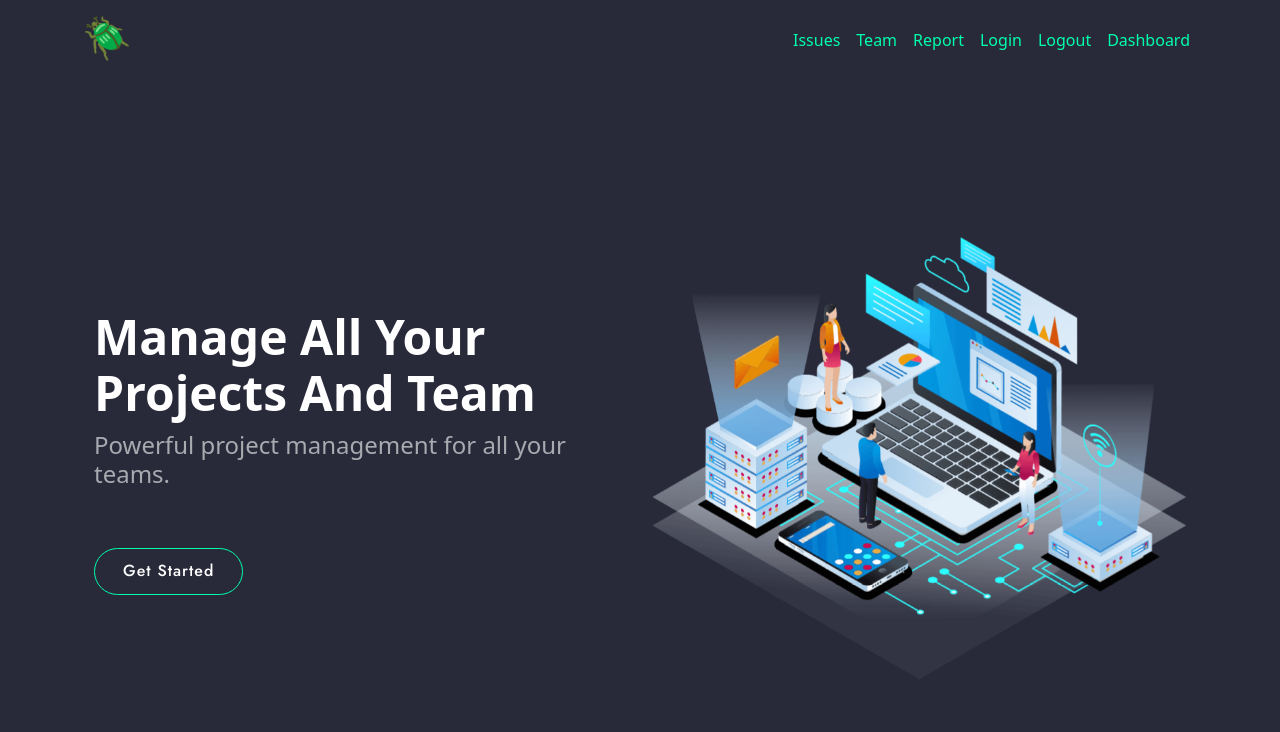
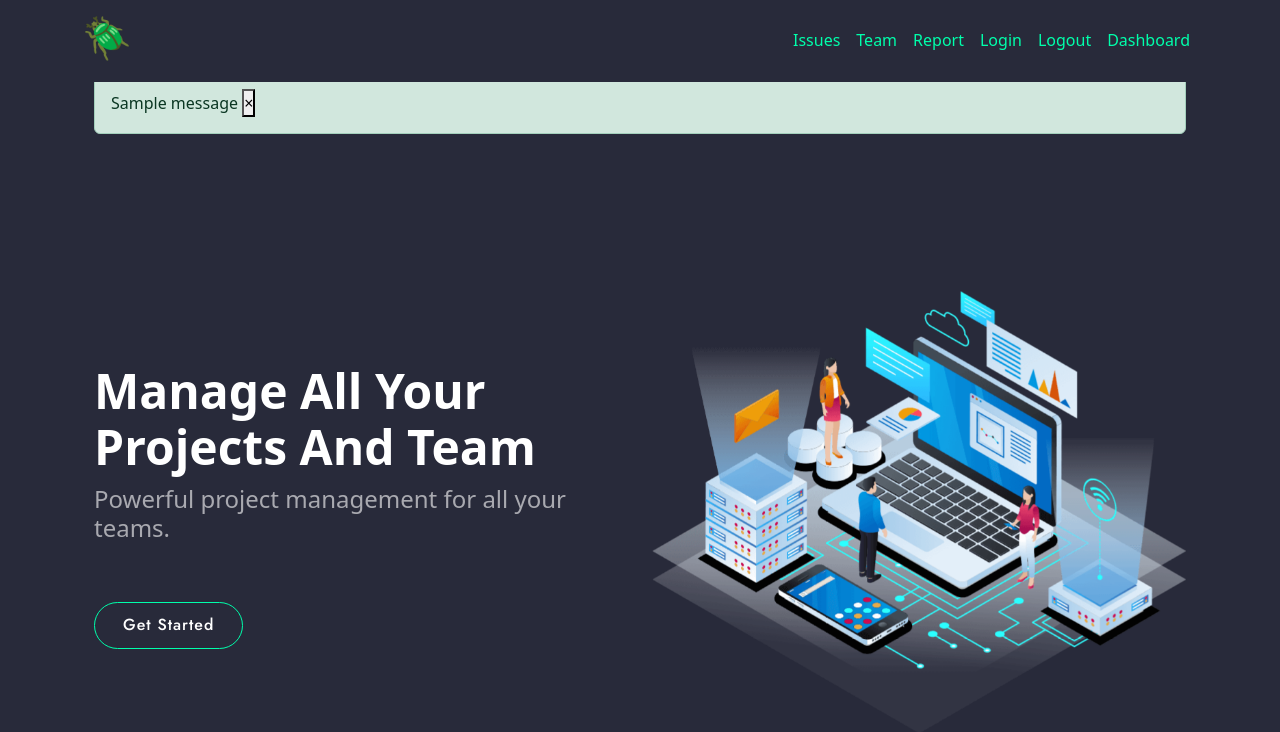
Before and after one commit to wilkensoncode/bug-tacker, a Python web app: template client/templates/index.html in a window 1280 px wide. Shown: the top 732 px of the page. Run offline with Jinja, Linux system fonts and the light colour scheme; the template is opened without the code that fills it, so the values that code supplies are empty; one stand-in notice (Sample message) is shown.

Commit message:
flas messages added

```diff
--- a/client/templates/base.html
+++ b/client/templates/base.html
@@ -54,26 +54,30 @@
 			</div>
 		</nav>
 	</header>
+	<div id="page-container" class="container mt-5 pt-4">
+		<div class="container">
 			{% with messages = get_flashed_messages(with_categories=true) %}
 			{% if messages %}
 			{% for category, message in messages %}
 			{% if category == "error" %}
-					 <div class="alert, alert-danger alert-dismissalble fade, show", role="alert">
-						 <buttom type="button" class="close" data-dismiss="alert">
-							 <span aria-hidden="true">&times;</span>
-						 </buttom>
+			<div class="alert alert-danger alert-dismissable fade show" role="alert">
+				{{ message }}
+				<div type="button" class="close btn" data-dismiss="alert">
+					<i style="all: unset;" aria-hidden="true">&times;</i>
+				</div>
 			</div>
 			{% else %}
-					<div class="alert, alert-success alert-dismissalble fade, show", role="alert">
-						<buttom type="button" class="close" data-dismiss="alert">
-							<span aria-hidden="true">&times;</span>
-						</buttom>
+			<div class="alert alert-success alert-dismissable fade show" role="alert">
+				{{ message }}
+				<button type="button" class="close" data-dismiss="alert">
+					<i style="all: unset;" aria-hidden="true">&times;</i>
+				</button>
 			</div>
 			{% endif %}
 			{% endfor %}
 			{% endif %}
 			{% endwith %}
-	<div id="page-container" class="container mt-5 pt-4">
+		</div>
 		<main id="content-wrap">
 			<!-- all other page content -->
 			<section">
```
Also changed, not shown: server/auths.py (+8 -8 lines). Lines whose indentation alone changed are shown as unchanged.
